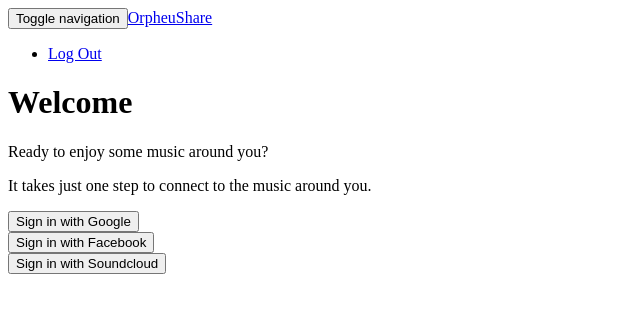
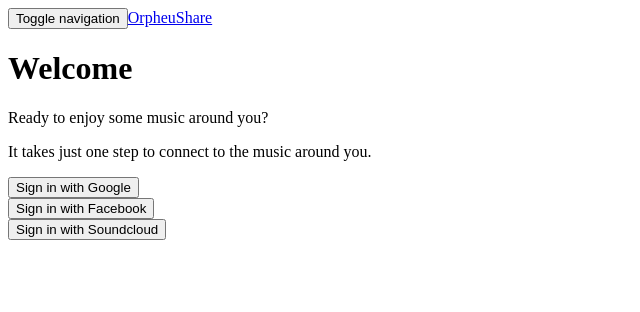
Before and after one commit to jmc-figueira/OrpheuShare, a React app: page / in a window 1280 px wide. Shown: the top 312 px of the page, without its empty margins (0-640 px from the left). Built offline with nearby package versions, Linux system fonts and the light colour scheme; the HTML template or start-up script is replaced by a standard one.

Commit message:
Navbar switches state properly

```diff
--- a/src/app/app.tsx
+++ b/src/app/app.tsx
@@ -24,7 +24,7 @@ class App extends React.Component<undefined, GlobalState>{
 
     render(){
         return <div>
-            <AppNavbar requestLogout={this.requestLogout.bind(this)}/>
+            <AppNavbar requestLogout={this.requestLogout.bind(this)} loggedIn={this.state.loggedIn}/>
             {this.state.loggedIn ? <NearbyListView/> : <WelcomePage requestLogin={this.requestLogin.bind(this)}/>}
         </div>;
     }
--- a/src/app/components/navbar.tsx
+++ b/src/app/components/navbar.tsx
@@ -3,6 +3,7 @@ import {Nav, Navbar, NavItem} from "react-bootstrap";
 
 interface NavbarProps{
     requestLogout: () => void;
+    loggedIn: boolean
 }
 
 export class AppNavbar extends React.Component<NavbarProps, undefined>{
@@ -16,7 +17,7 @@ export class AppNavbar extends React.Component<NavbarProps, undefined>{
             </Navbar.Header>
             <Navbar.Collapse>
                 <Nav pullRight>
-                    <NavItem eventKey={1} href="#" onClick={this.props.requestLogout}>Log Out</NavItem>
+                    {this.props.loggedIn ? <NavItem eventKey={1} href="#" onClick={this.props.requestLogout}>Log Out</NavItem> : null}
                 </Nav>
             </Navbar.Collapse>
         </Navbar>
```
